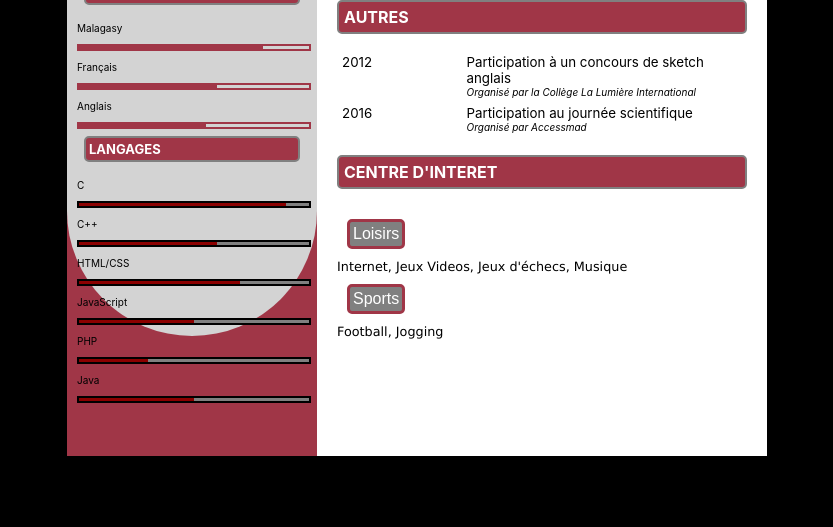
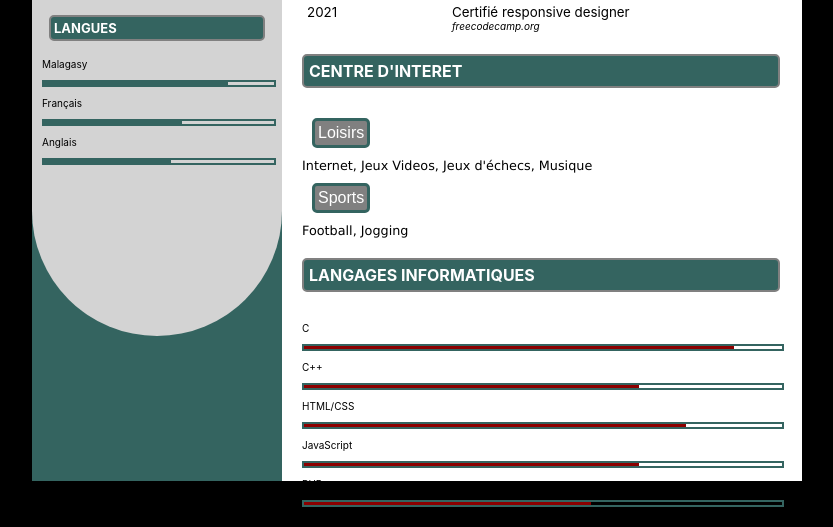
Before and after one commit to Michaelraf/Michaelraf.github.io, a plain HTML site: page index.html in a window 1280 px wide. Shown: the part 452-979 px from the top of the page, without its empty margins (223-1056 px from the left). Before the commit the page ends 916 px from the top, so only its background shows below. Drawn offline with Linux system fonts and the light colour scheme.

Commit message:
content updated, css updated, some color changed

```diff
--- a/assets/css/style.css
+++ b/assets/css/style.css
@@ -1,19 +1,22 @@
+:root{
+    --secondary-color : #346460;
+}
 aside{
     display: inline-block;
     background: lightgrey;
     position: absolute;
     width: 250px;
-    height: 900px;
+    height: 925px;
 }
 .main{
-    height: 900px;
-    width: 700px;
+    height: 925px;
+    width: 770px;
     background: white;
     margin: auto;
 }
 .box1{
     position: absolute;
-    background: rgb(160, 54, 71);
+    background: var(--secondary-color);
     right: 0;
     top: 0;
     width: 250px;
@@ -35,7 +38,7 @@ aside{
     position: absolute;
     right: 0;
     bottom: 0;
-    background: rgb(160, 54, 71);
+    background: var(--secondary-color);
     width: 250px;
     height: 400px;
     z-index: auto;
@@ -65,7 +68,7 @@ article{
     position: relative;
     display: inline-block;
     left: 250px;
-    width: 410px;
+    width: 478px;
     height: auto;
     padding: 20px;
 }
@@ -88,7 +91,7 @@ article h1{
 .titre{
     display: block;
     color: white;
-    background: rgb(160, 54, 71);
+    background: var(--secondary-color);
     border: solid grey 2px;
     border-radius: 5px;
     padding: 5px;
@@ -98,15 +101,13 @@ article h1{
 aside .titre{
     padding: 3px;
     font-size: small;
-    margin: 7px;
+    margin: 25px 7px 7px 7px;
 }
 .titre:hover{
-    color: rgb(160, 54, 71);
+    color: var(--secondary-color);
     background: white;
-    border: solid rgb(160, 54, 71) 3px;
+    border: solid var(--secondary-color) 2px;
     transition: 300ms;
-}
-.content .titre{
 }
 .item{
     margin: 5px;
@@ -137,7 +138,7 @@ aside .titre{
     text-align: left;
     background-color: gray;
     padding: 3px;
-    border: solid rgb(160, 54, 71) 3px ;
+    border: solid var(--secondary-color) 3px ;
     border-radius: 5px;
     font-family: Arial, Helvetica, sans-serif;
 }
@@ -147,7 +148,7 @@ aside .titre{
 }
 .sous-titre:hover{
     transition: 300ms;
-    color:rgb(160, 54, 71);
+    color:var(--secondary-color);
     background: gray;
     border:solid white 3px;
 }
@@ -179,85 +180,85 @@ aside .titre{
     font-size: x-small;
     margin-left: 2px;
 }
-.sideGraphLang{
+.graphContainer{
     display: flex;
     flex-direction: column;
 }
-.sideGraphLang p{
+.graphContainer p{
     display:block;
     font-size: x-small;
 }
-.sideGraphLang .graph{
+.graphContainer .graph{
     display: block;
     width: 100%;
     height: 3px;
     background: transparent;
-    border: solid rgb(160, 54, 71) 2px;
+    border: solid var(--secondary-color) 2px;
 }
-.sideGraphLang .barMG{
-    background: rgb(160, 54, 71);
+.graphContainer .barMG{
+    background: var(--secondary-color);
     height: 3px;
     width: 80%;
 }
-.sideGraphLang .barFR{
+.graphContainer .barFR{
 
-    background: rgb(160, 54, 71);
+    background: var(--secondary-color);
     height: 3px;
     width: 60%;
 }
-.sideGraphLang .barEN{
-    background: rgb(160, 54, 71);
+.graphContainer .barEN{
+    background: var(--secondary-color);
     height: 3px;
     width: 55%;
 }
-.sideGraph{
+.graph{
     display: flex;
     flex-direction: column;
 }
-.sideGraph p{
+.graph p{
     display:block;
     font-size: x-small;
 }
-.sideGraph .graph{
+.graph .graph{
     display: block;
     width: 100%;
     height: 3px;
     background: grey;
     border: solid black 2px;
 }
-.sideGraph .barC{
+.graph .barC{
 
     background:darkred;
     height: 3px;
     width: 90%;
 }
-.sideGraph .barCpp{
+.graph .barCpp{
+
+    background: darkred;
+    height: 3px;
+    width: 70%;
+}
+.graph .barCSS{
+
+    background: darkred;
+    height: 3px;
+    width: 80%;
+}
+.graph .barJS{
+
+    background: darkred;
+    height: 3px;
+    width: 70%;
+}
+.graph .barPHP{
 
     background: darkred;
     height: 3px;
     width: 60%;
 }
-.sideGraph .barCSS{
-
-    background: darkred;
-    height: 3px;
-    width: 70%;
-}
-.sideGraph .barJS{
+.graph .barJAVA{
 
     background: darkred;
     height: 3px;
     width: 50%;
 }
-.sideGraph .barPHP{
-
-    background: darkred;
-    height: 3px;
-    width: 30%;
-}
-.sideGraph .barJAVA{
-
-    background: darkred;
-    height: 3px;
-    width: 50%;
-}
--- a/index.html
+++ b/index.html
@@ -34,59 +34,22 @@
                     <p>Fanomezantsoa Michaël RAFALIMANANA</p>
                 </div>
                 <div class="titre">LANGUES</div>
-                <div class="sideGraphLang">
+                <div class="graphContainer">
                     <p>Malagasy</p>
                     <div title="80%" class="graph">
                         <div  class="barMG"></div>
                     </div>
                 </div>
-                <div class="sideGraphLang">
+                <div class="graphContainer">
                     <p>Français</p>
                     <div title="60%" class="graph">
                         <div  class="barFR"></div>
                     </div>
                 </div>
-                <div class="sideGraphLang">
+                <div class="graphContainer">
                     <p>Anglais</p>
                     <div title="50%" class="graph">
                         <div class="barEN"></div>
-                    </div>
-                </div>
-                <div class="titre">LANGAGES</div>
-                <div class="sideGraph">
-                    <p>C</p>
-                    <div title="90%" class="graph">
-                        <div class="barC"></div>
-                    </div>
-                </div>
-                <div class="sideGraph">
-                    <p>C++</p>
-                    <div title="60%" class="graph">
-                        <div class="barCpp"></div>
-                    </div>
-                </div>
-                <div class="sideGraph">
-                    <p>HTML/CSS</p>
-                    <div title="70%" class="graph">
-                        <div class="barCSS"></div>
-                    </div>
-                </div>
-                <div class="sideGraph">
-                    <p>JavaScript</p>
-                    <div title="50%"class="graph">
-                        <div class="barJS"></div>
-                    </div>
-                </div>
-                <div class="sideGraph">
-                    <p>PHP</p>
-                    <div title="30%" class="graph">
-                        <div class="barPHP"></div>
-                    </div>
-                </div>
-                <div class="sideGraph">
-                    <p>Java</p>
-                    <div class="graph">
-                        <div title="50%" class="barJAVA"></div>
                     </div>
                 </div>
             </div>
@@ -95,7 +58,6 @@
             <div class="Presentation">
                 <h1>RAFALIMANANA Fanomezantsoa Michaël</h1>
                 <div class="droite">Etudiant</div>
-
             </div>
             <div class="titre">ETUDES ET DIPLOMES</div>
                 <div class="item">
@@ -103,7 +65,7 @@
                         <div class="annee">2015</div>
                     </div>
                     <div class="texte_droite">
-                        <div class="etude">BACC série A2 (Mention Bien)</div>
+                        <div class="etude">BACC série A2</div>
                         <div class="lieu">Lycée Privée La lumière Ambatolampy</div>
                     </div>
                 </div>
@@ -112,7 +74,7 @@
                         <div class="annee">2016</div>
                     </div>
                     <div class="texte_droite">
-                        <div class="etude">BACC série C (Mention Passable)</div>
+                        <div class="etude">BACC série C</div>
                         <div class="lieu">Lycée Ambohimanarina</div>
                     </div>
                 </div>
@@ -123,16 +85,6 @@
                     <div class="texte_droite">
                         <div class="etude">Etudiant en Mathématiques et Informatique</div>
                         <div class="lieu">Université d'Antananarivo</div>
-                    </div>
-                </div>
-            <div class="titre">EXPERIENCE PROFESSIONNELLE</div>
-            <div class="item">
-                <div class="texte_gauche">
-                        <div class="annee">2016-2017</div>
-                    </div>
-                    <div class="texte_droite">
-                        <div class="etude">Enseignant de Français et Anglais (6è, 5è, 4è)</div>
-                        <div class="lieu">Collège Privée La lumière Ambatolampy</div>
                     </div>
                 </div>
             <div class="titre">AUTRES</div>
@@ -154,6 +106,15 @@
                     <div class="lieu">Organisé par Accessmad</div>
                 </div>
             </div>
+            <div class="item">
+                <div class="texte_gauche">
+                    <div class="annee">2021</div>
+                </div>
+                <div class="texte_droite">
+                    <div class="etude">Certifié responsive designer</div>
+                    <div class="lieu">freecodecamp.org</div>
+                </div>
+            </div>
             <div class="titre">CENTRE D'INTERET</div>
             <div class="sous-titre">Loisirs</div>
             <div class="liste">
@@ -163,6 +124,37 @@
             <div class="liste">
                 Football, Jogging
             </div>
+            <div class="titre">LANGAGES INFORMATIQUES</div>
+                <div class="graphContainer">
+                    <p>C</p>
+                    <div title="90%" class="graph">
+                        <div class="barC"></div>
+                    </div>
+                </div>
+                <div class="graphContainer">
+                    <p>C++</p>
+                    <div title="70%" class="graph">
+                        <div class="barCpp"></div>
+                    </div>
+                </div>
+                <div class="graphContainer">
+                    <p>HTML/CSS</p>
+                    <div title="80%" class="graph">
+                        <div class="barCSS"></div>
+                    </div>
+                </div>
+                <div class="graphContainer">
+                    <p>JavaScript</p>
+                    <div title="70%"class="graph">
+                        <div class="barJS"></div>
+                    </div>
+                </div>
+                <div class="graphContainer">
+                    <p>PHP</p>
+                    <div title="60%" class="graph">
+                        <div class="barPHP"></div>
+                    </div>
+                </div>
         </article>
     </div>
 </body>
```
